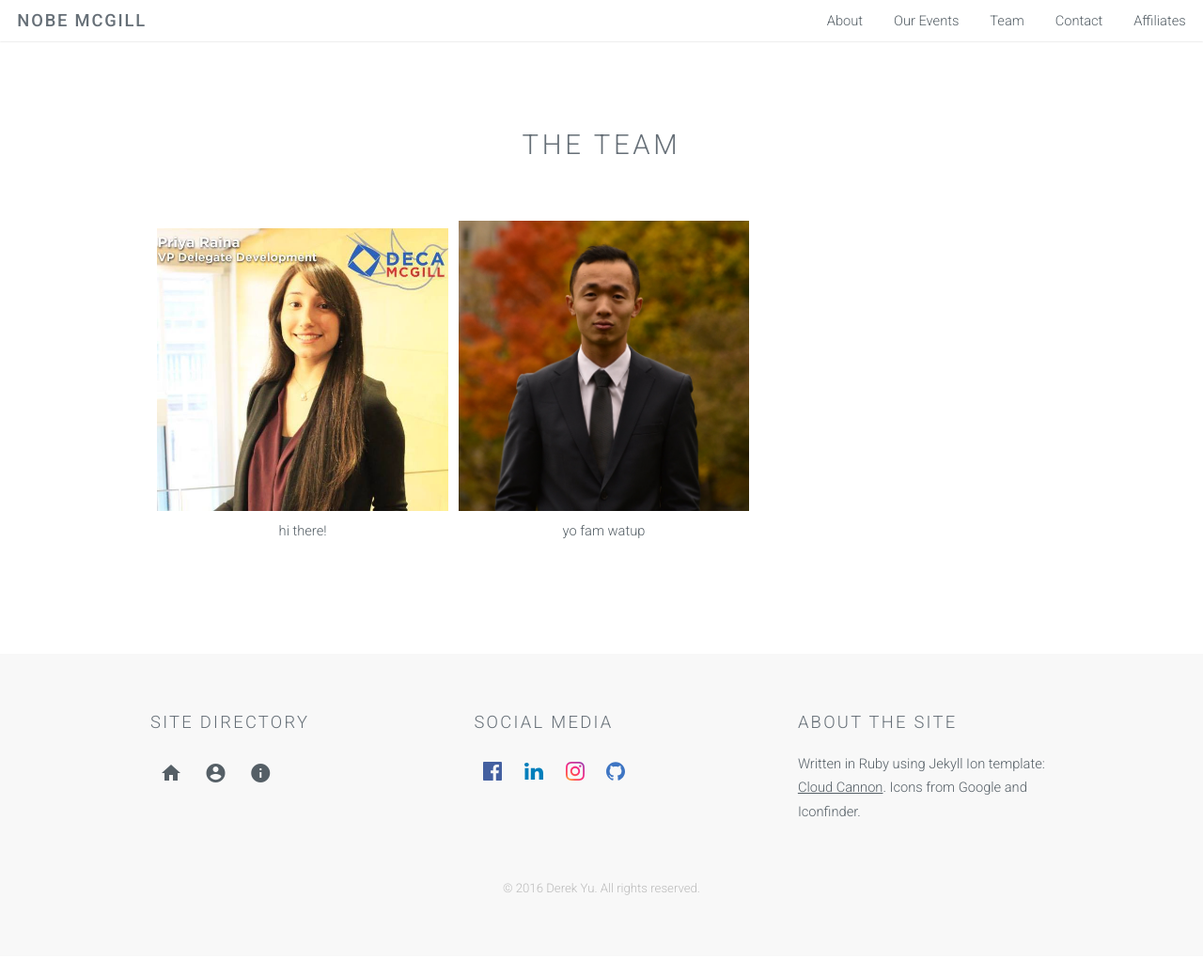
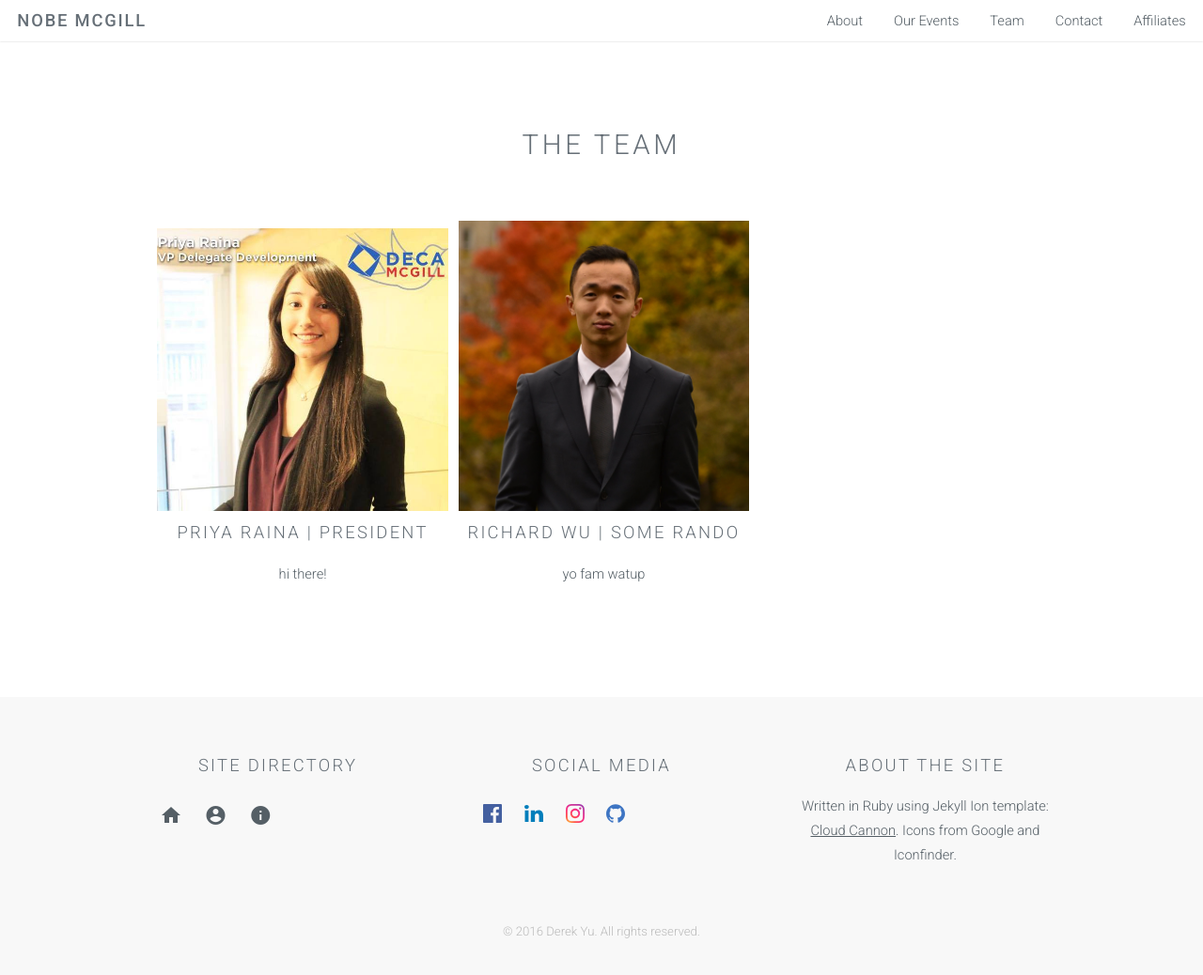
Before and after one commit to DerekYu177/static-site-test, a Jekyll site: the page built from _pages/03_team.html, in a window 1280 px wide and 1064 px high. Shown: the top 1038 px of the window at 94% size. Built offline with Jekyll 4.4.1, drawn with Linux system fonts in a browser that asks for light colours.

Commit message:
[Team] additional fields

```diff
--- a/_data/exec-description.yml
+++ b/_data/exec-description.yml
@@ -1,7 +1,9 @@
 - name: Priya Raina
   image_path: /profiles/priya-raina.jpg
   description: hi there!
+  title: President
 
 - name: Richard Wu
   image_path: /profiles/richard-wu.jpg
   description: yo fam watup
+  title: some rando
--- a/_pages/03_team.html
+++ b/_pages/03_team.html
@@ -20,9 +20,8 @@ style: No Column
             <a href="{{ exec.link }}">
               <img src="{{ exec.image_path }}" alt="{{ exec.name }}">
             </a>
-            <p>
-              {{ exec.description }}
-            </p>
+            <h3>{{ exec.name }} | {{ exec.title }}</h3>
+            <p>{{ exec.description }}</p>
           </li>
         {% endfor %}
       </ul>
--- a/css/style.css
+++ b/css/style.css
@@ -1118,6 +1118,6 @@
 	width: 100%;
 }
 
-.photo-gallery p {
+.photo-gallery h1, h2, h3, h4, h5, h6, p {
 	text-align: center;
 }
```
